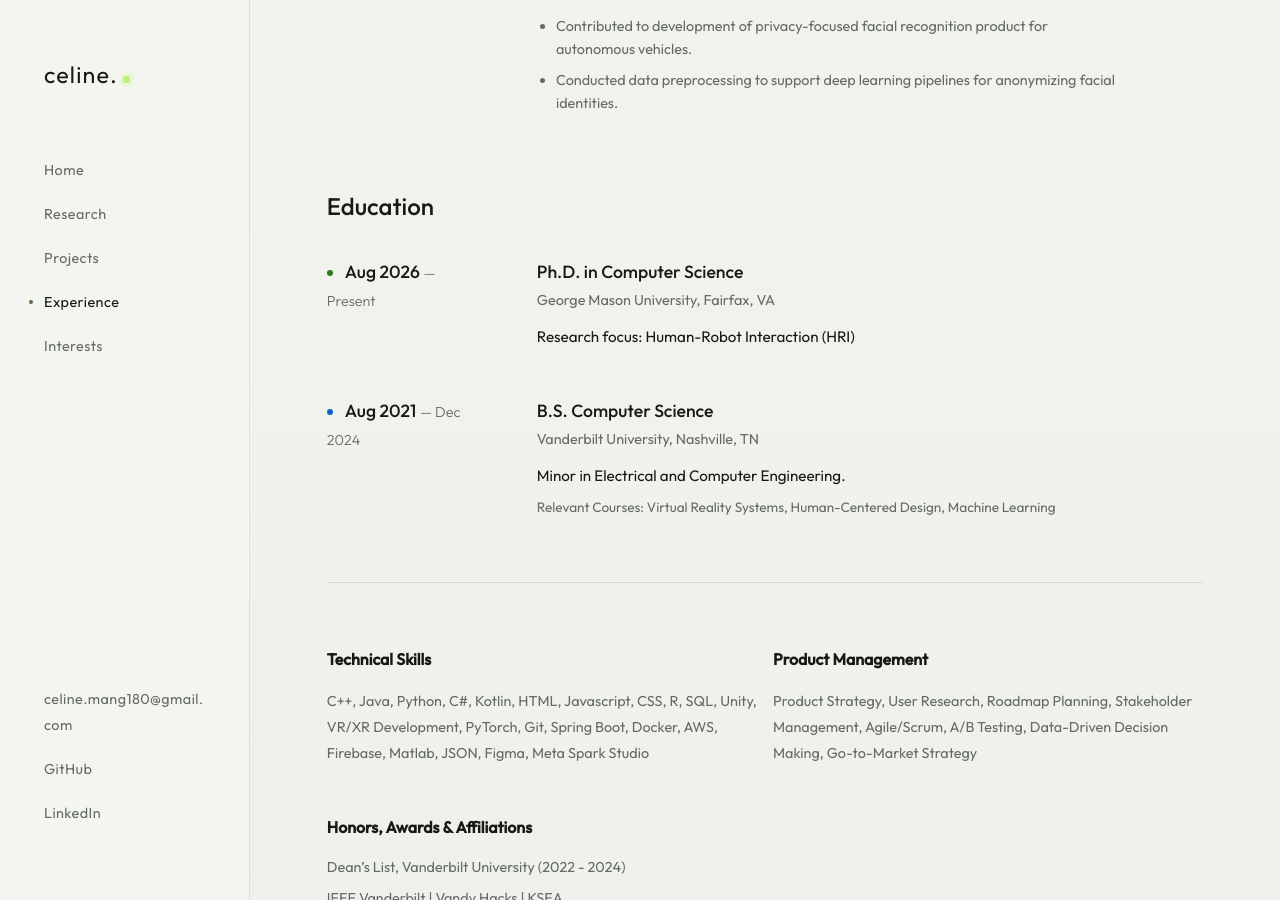
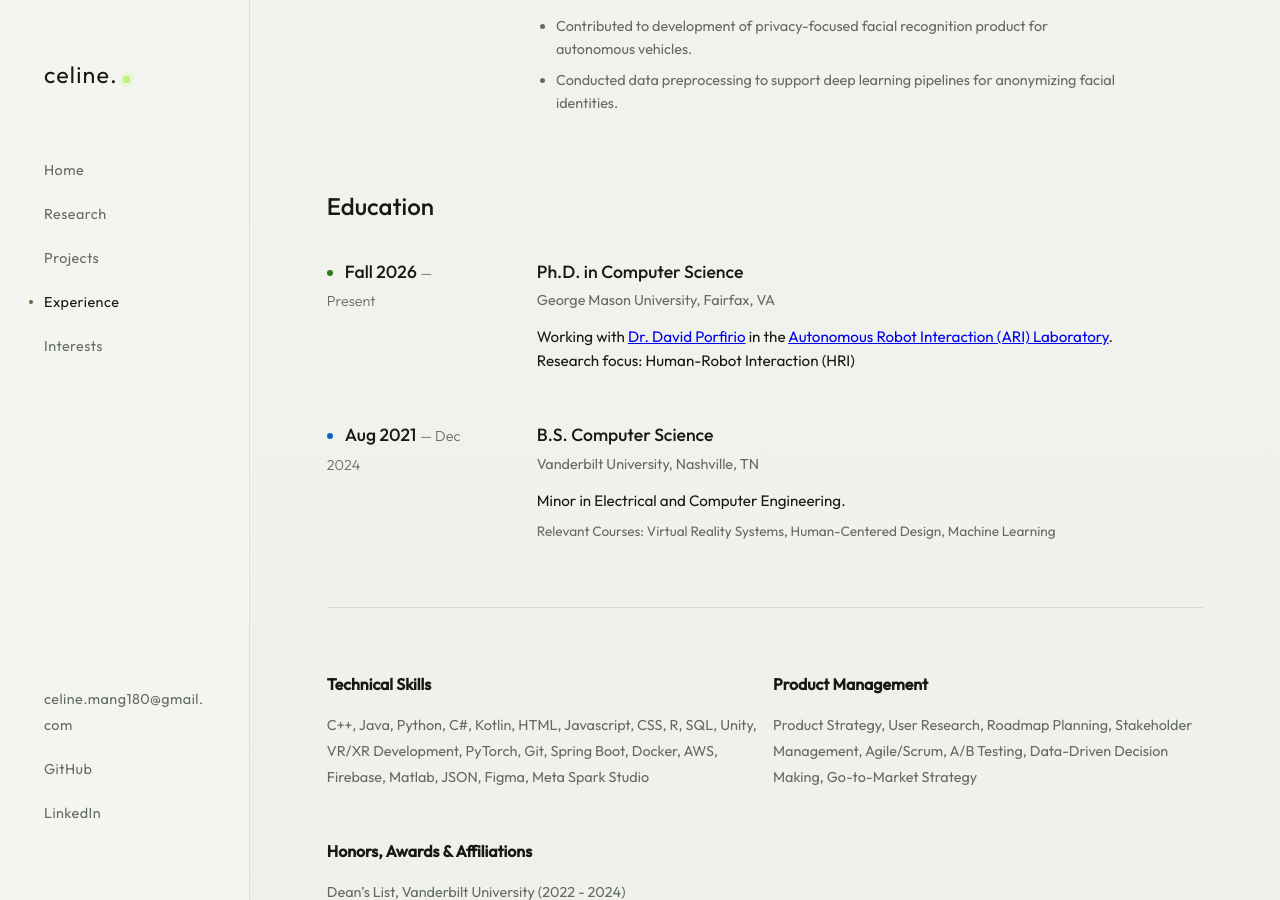
Before and after one commit to celinemang/celinemang.github.io, a Jekyll site: the page experience.html, which Jekyll copies as it is, in a window 1280 px wide and 900 px high, scrolled down 1988 px. Built offline with Jekyll 4.4.1, drawn with Linux system fonts in a browser that asks for light colours.

Commit message:
Update PhD education with advisor and ARI lab links

```diff
--- a/experience.html
+++ b/experience.html
@@ -147,10 +147,11 @@
                 <h2 class="section-title" style="font-size: 1.5rem; margin-bottom: 2rem;">Education</h2>
                 <div class="timeline">
                     <div class="timeline-item">
-                        <div class="timeline-year"><span class="cal-dot cal-green"></span>Aug 2026 <span>— Present</span></div>
+                        <div class="timeline-year"><span class="cal-dot cal-green"></span>Fall 2026 <span>— Present</span></div>
                         <div class="timeline-content">
                             <h3>Ph.D. in Computer Science</h3>
                             <p class="company">George Mason University, Fairfax, VA</p>
+                            <p class="details">Working with <a href="https://dporfirio.github.io/" target="_blank" rel="noopener noreferrer">Dr. David Porfirio</a> in the <a href="https://ari-lab-gmu.github.io/" target="_blank" rel="noopener noreferrer">Autonomous Robot Interaction (ARI) Laboratory</a>.</p>
                             <p class="details">Research focus: Human-Robot Interaction (HRI)</p>
                         </div>
                     </div>
```
